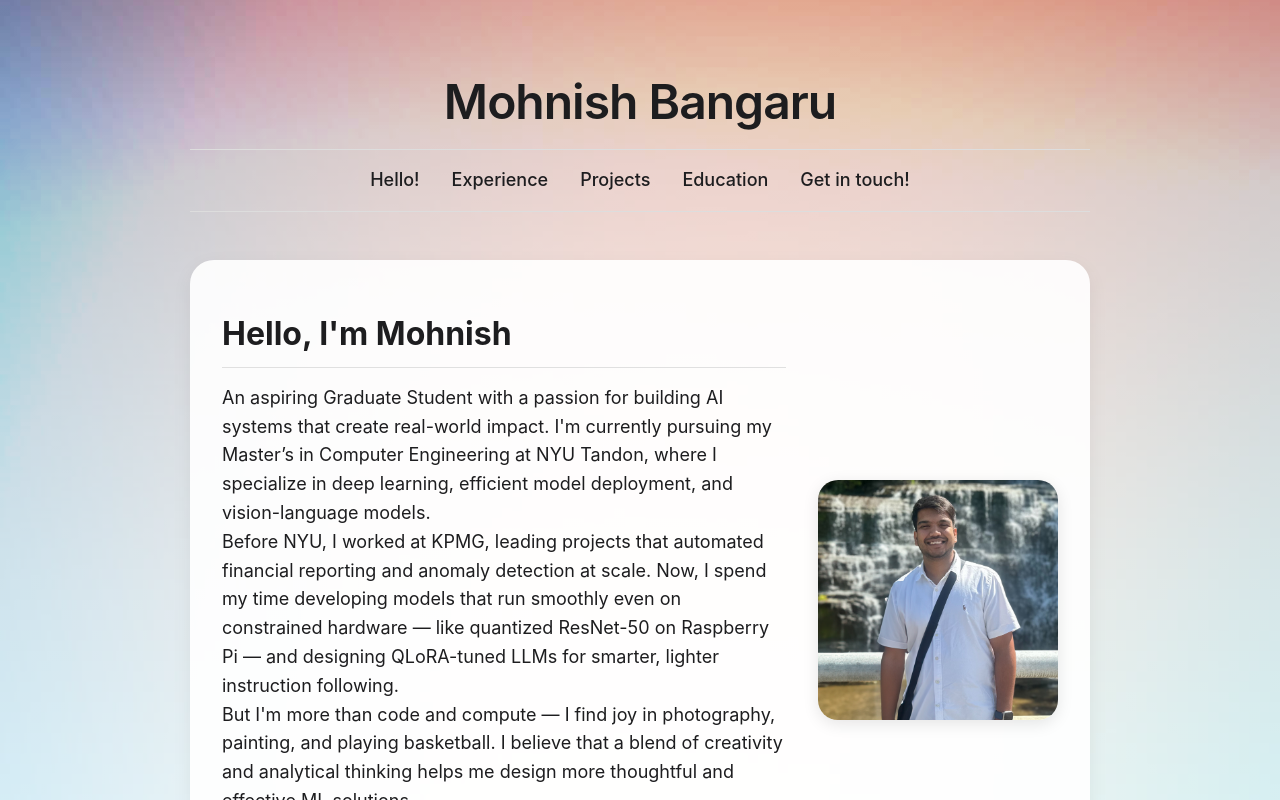
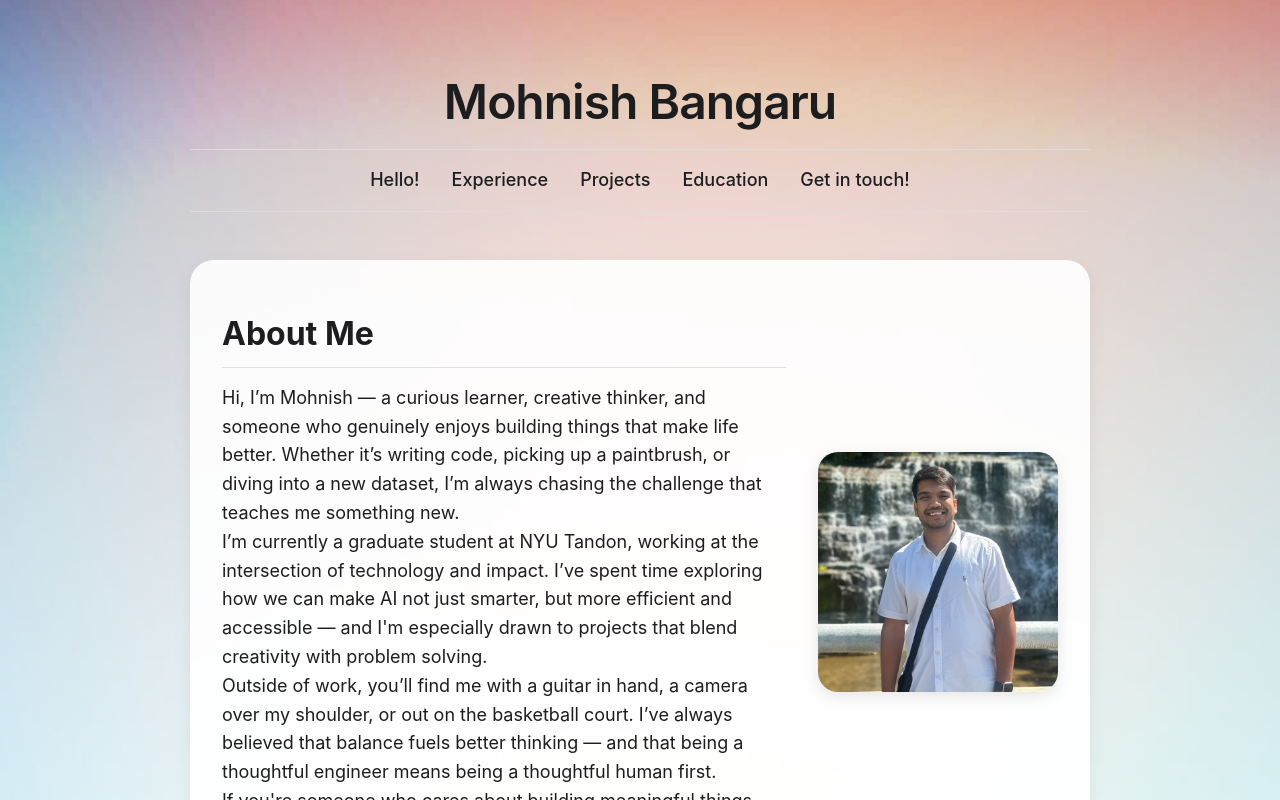
Before and after one commit to MohnishBangaru/mohnishbangaru.github.io, a plain HTML site: page index.html in a window 1280 px wide. Drawn offline with Linux system fonts and the light colour scheme.

Commit message:
Update index.html

```diff
--- a/index.html
+++ b/index.html
@@ -33,15 +33,17 @@
     <section id="about" class="fade-in slide-up about-section">
       <div class="about-content">
         <div class="about-text">
-          <h2 class="typewrite">Hello, I'm Mohnish</h2>
-          <p>An aspiring Graduate Student with a passion for building AI systems that create real-world impact. I'm currently pursuing my Master’s in Computer Engineering at NYU Tandon, where I specialize in deep learning, efficient model deployment, and vision-language models.</p>
+          <h2 class="typewrite">About Me</h2>
 
-          <p>Before NYU, I worked at KPMG, leading projects that automated financial reporting and anomaly detection at scale. Now, I spend my time developing models that run smoothly even on constrained hardware — like quantized ResNet-50 on Raspberry Pi — and designing QLoRA-tuned LLMs for smarter, lighter instruction following.</p>
+          <p>Hi, I’m Mohnish — a curious learner, creative thinker, and someone who genuinely enjoys building things that make life better. Whether it’s writing code, picking up a paintbrush, or diving into a new dataset, I’m always chasing the challenge that teaches me something new.</p>
 
-          <p>But I'm more than code and compute — I find joy in photography, painting, and playing basketball. I believe that a blend of creativity and analytical thinking helps me design more thoughtful and effective ML solutions.</p>
+          <p>I’m currently a graduate student at NYU Tandon, working at the intersection of technology and impact. I’ve spent time exploring how we can make AI not just smarter, but more efficient and accessible — and I'm especially drawn to projects that blend creativity with problem solving.</p>
 
-          <p>If you're looking for someone who thrives at the intersection of engineering and insight — someone who can scale models and ideas alike — I'm always up for a conversation.</p>
+          <p>Outside of work, you’ll find me with a guitar in hand, a camera over my shoulder, or out on the basketball court. I’ve always believed that balance fuels better thinking — and that being a thoughtful engineer means being a thoughtful human first.</p>
+
+          <p>If you're someone who cares about building meaningful things — in tech or beyond — I’d love to connect.</p>
         </div>
+
         <div class="about-image">
           <img src="assets/profile.jpg" alt="Mohnish Bangaru" />
         </div>
```
